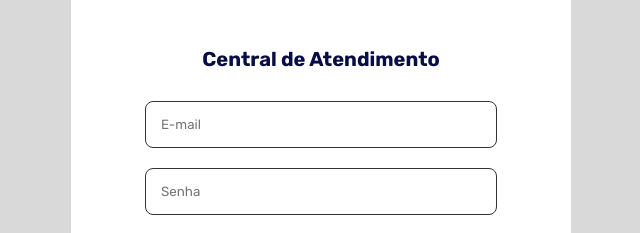
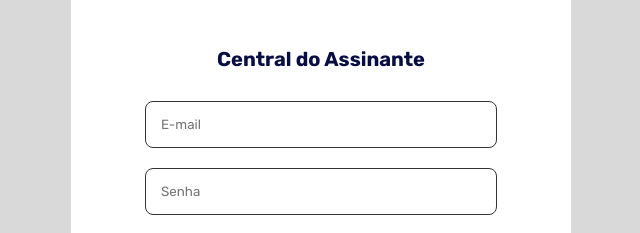
Before and after one commit to Henrique018/STARTNET, a plain HTML site: page Front-end/forms.html in a window 1280 px wide. Shown: the part 242-475 px from the top of the page, 319-959 px from the left. Drawn offline with Linux system fonts and the light colour scheme.

Commit message:
adjustment in code

```diff
--- a/Front-end/forms.html
+++ b/Front-end/forms.html
@@ -12,7 +12,7 @@
     <div class="wrapper">
       <form action="Forms-Login">
         <a href="./index.html"><img src="./assets/logo.png"></a>
-        <h1>Central de Atendimento</h1>
+        <h1>Central do Assinante</h1>
           <div>
             <input type="email" class="form field" name="email" placeholder="E-mail">
           </div>
```
